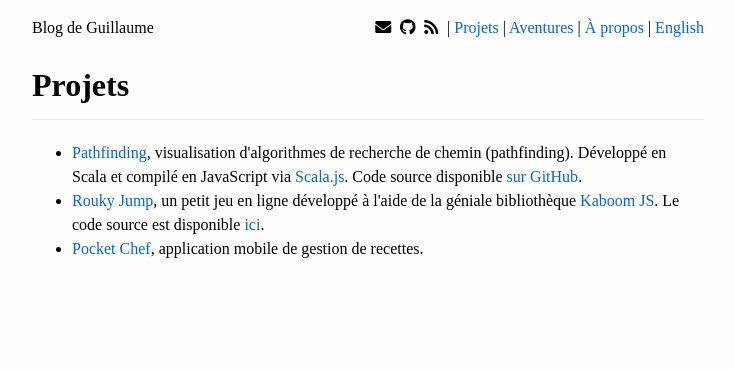
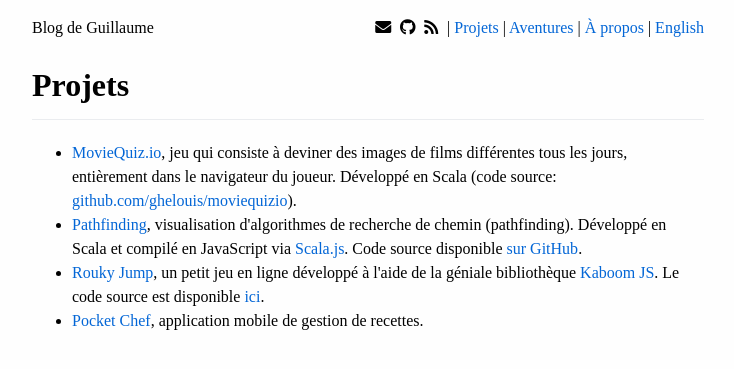
Before and after one commit to ghelouis/ghelouis.github.io, a Jekyll site: the page projets.html, which Jekyll copies as it is, in a window 1280 px wide. Shown: the top 369 px of the page, without its empty margins (272-1006 px from the left). Built offline with Jekyll 4.4.1, drawn with Linux system fonts in a browser that asks for light colours.

Commit message:
Update projects page

```diff
--- a/en/projects.html
+++ b/en/projects.html
@@ -33,6 +33,7 @@
 </div>
 <h1>Projects</h1>
 <ul>
+  <li><a href="https://moviequiz.io">MovieQuiz.io</a>, daily movie guessing game, entirely in the player's browser. Developed in Scala (source code: <a href="https://github.com/ghelouis/moviequizio">github.com/ghelouis/moviequizio</a>).</li>
   <li><a href="/pathfinding">Pathfinding</a>, visualisation of pathfinding algorithms. Developed in Scala and compiled to JavaScript with <a href="https://www.scala-js.org/">Scala.js</a>. Source code available <a href="https://github.com/ghelouis/scala-js-pathfinding">on GitHub</a>.</li>
   <li><a href="/rouky-jump">Rouky Jump</a>, a little online game built with the amazing <a href="https://kaboomjs.com/">Kaboom JS</a> library. Its source code is available <a href="https://github.com/ghelouis/rouky-jump">here</a>.</li>
   <li><a href="https://ghelouis.fr/pocketchef">Pocket Chef</a>, a mobile application to manage one's recipes.</li>
--- a/projets.html
+++ b/projets.html
@@ -35,6 +35,7 @@
 </div>
 <h1>Projets</h1>
 <ul>
+  <li><a href="https://moviequiz.io">MovieQuiz.io</a>, jeu qui consiste à deviner des images de films différentes tous les jours, entièrement dans le navigateur du joueur. Développé en Scala (code source: <a href="https://github.com/ghelouis/moviequizio">github.com/ghelouis/moviequizio</a>).</li>
   <li><a href="/pathfinding">Pathfinding</a>, visualisation d'algorithmes de recherche de chemin (pathfinding). Développé en Scala et compilé en JavaScript via <a href="https://www.scala-js.org/">Scala.js</a>. Code source disponible <a href="https://github.com/ghelouis/scala-js-pathfinding">sur GitHub</a>.</li>
   <li><a href="/rouky-jump">Rouky Jump</a>, un petit jeu en ligne développé à l'aide de la géniale bibliothèque <a href="https://kaboomjs.com/">Kaboom JS</a>. Le code source est disponible <a href="https://github.com/ghelouis/rouky-jump">ici</a>.</li>
   <li><a href="https://ghelouis.fr/pocketchef">Pocket Chef</a>, application mobile de gestion de recettes.</li>
```
